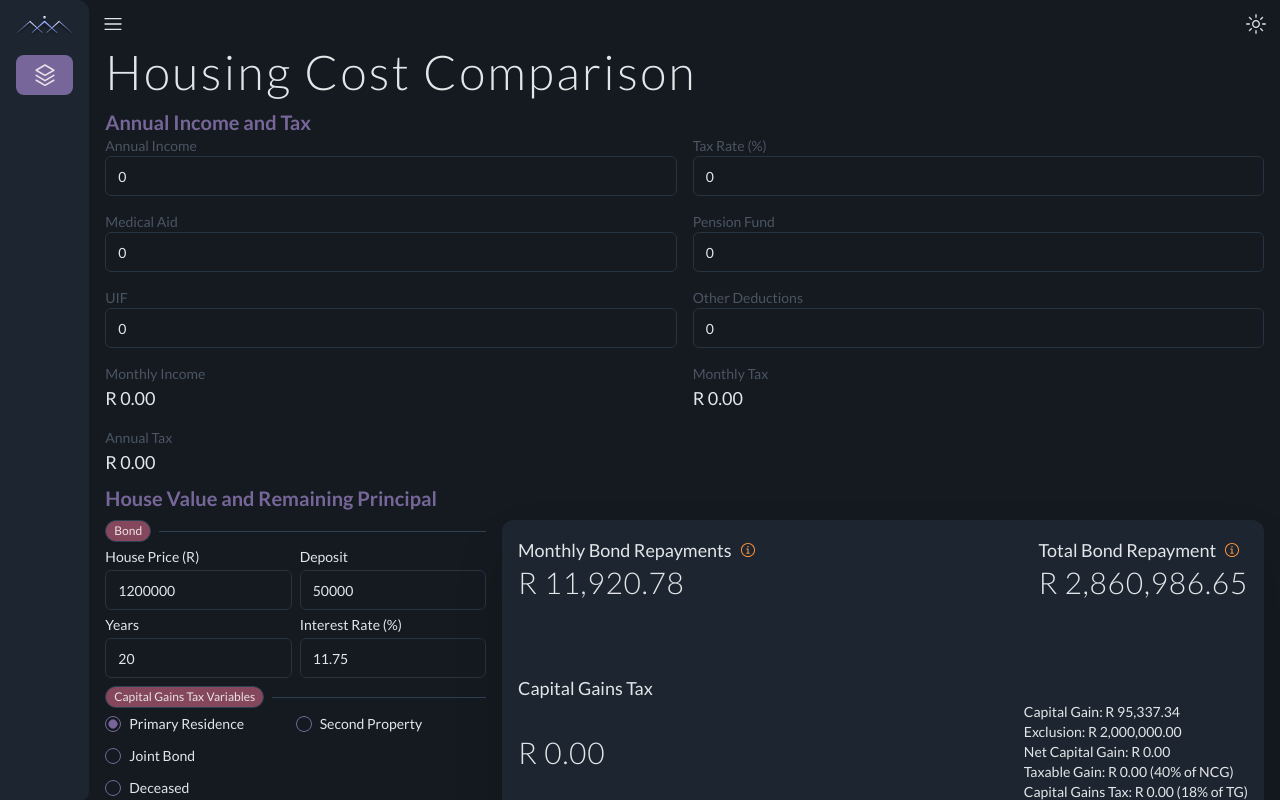
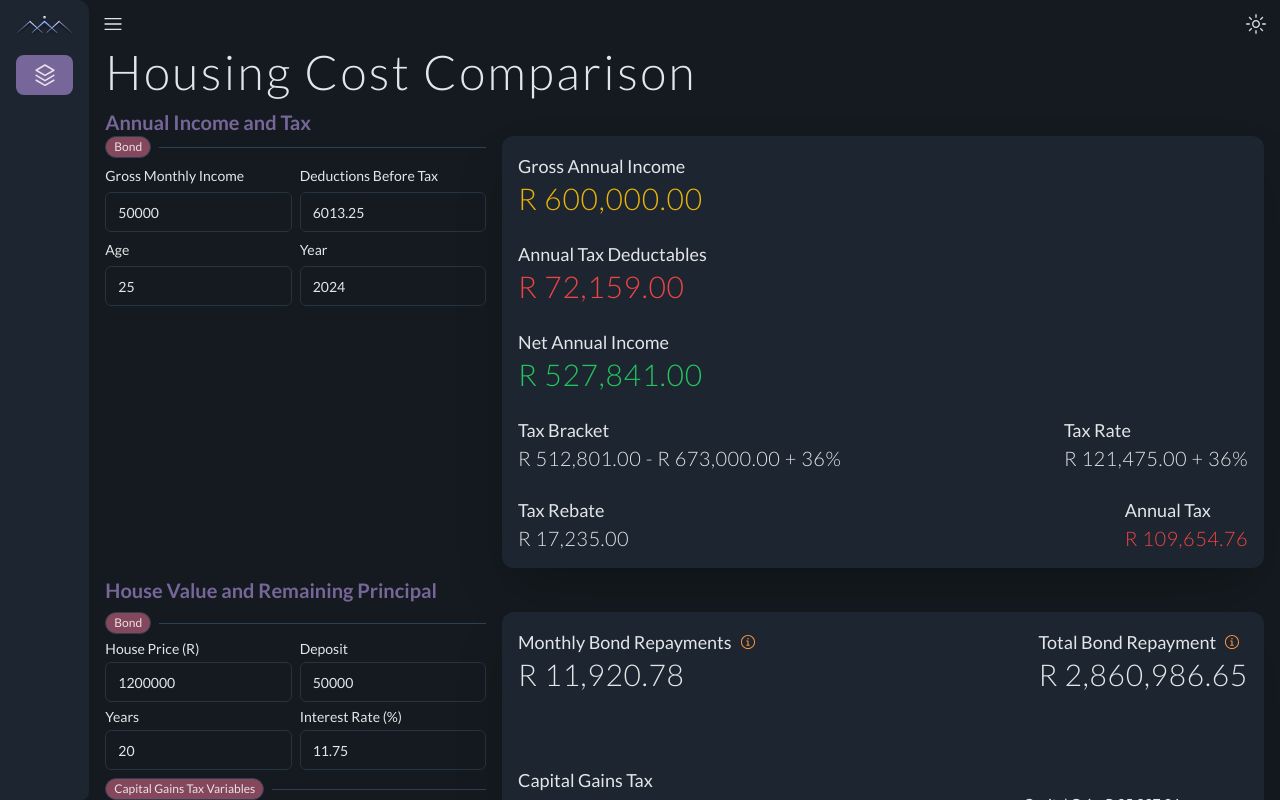
Before and after one commit to darrenmlouw/bond-comparison, a React (Vite) app: page /Comparison in a window 1280 px wide. Built offline with nearby package versions, Linux system fonts and the light colour scheme.

Commit message:
Begun Income and Taxes Section

```diff
--- /dev/null
+++ b/src/constants/taxBrackets.ts
@@ -0,0 +1,14 @@
+const TAX_BRACKETS: Record<number, Array<{ lower: number; upper: number; base: number; rate: number }>> = {
+	2024: [
+			{ lower: 1, upper: 237100, base: 0, rate: 0.18 },
+			{ lower: 237101, upper: 370500, base: 42678, rate: 0.26 },
+			{ lower: 370501, upper: 512800, base: 77362, rate: 0.31 },
+			{ lower: 512801, upper: 673000, base: 121475, rate: 0.36 },
+			{ lower: 673001, upper: 857900, base: 179147, rate: 0.39 },
+			{ lower: 857901, upper: 1817000, base: 251258, rate: 0.41 },
+			{ lower: 1817001, upper: Infinity, base: 644489, rate: 0.45 },
+	],
+	// Add more years as needed
+};
+
+export default TAX_BRACKETS;
--- /dev/null
+++ b/src/constants/taxRebates.ts
@@ -0,0 +1,10 @@
+const TAX_REBATES: Record<number, { under65: number; from65to75: number; over75: number }> = {
+	2024: {
+			under65: 17235,
+			from65to75: 26679, // 17235 + 9444
+			over75: 29824, // 17235 + 9444 + 3145
+	},
+	// Add more years as needed
+};
+
+export default TAX_REBATES;
--- /dev/null
+++ b/src/constants/taxThreshold.ts
@@ -0,0 +1,10 @@
+const TAX_THRESHOLD: Record<number, { under65: number; from65to75: number; over75: number }> = {
+	2024: {
+		under65: 95950,
+		from65to75: 148217,
+		over75: 165689,
+	},
+	// Add more years as needed
+};
+
+export default TAX_THRESHOLD;
--- a/src/contexts/SalaryContext.tsx
+++ b/src/contexts/SalaryContext.tsx
@@ -1,55 +1,47 @@
-import React, { createContext, useContext, useState, ReactNode } from 'react';
+import React, { createContext, useState, ReactNode } from 'react';
 
 interface SalaryContextType {
-    annualIncome: number;
-    setAnnualIncome: (income: number) => void;
-    taxRate: number;
-    setTaxRate: (rate: number) => void;
-    medicalAid: number;
-    setMedicalAid: (aid: number) => void;
-    pensionFund: number;
-    setPensionFund: (fund: number) => void;
-    uif: number;
-    setUif: (uif: number) => void;
-    otherDeductions: number;
-    setOtherDeductions: (deductions: number) => void;
-    monthlyTax: number;
-    annualTax: number;
-    monthlyIncome: number;
+	grossMonthlyIncome: number;
+	setGrossMonthlyIncome: (income: number) => void;
+	deductions: number;
+	setDeductions: (deductions: number) => void;
+	age: number;
+	setAge: (age: number) => void;
+	year: number;
+	setYear: (year: number) => void;
 }
 
-const SalaryContext = createContext<SalaryContextType | undefined>(undefined);
+const SalaryContext = createContext<SalaryContextType>({
+	grossMonthlyIncome: 0,
+	setGrossMonthlyIncome: () => {},
+	deductions: 0,
+	setDeductions: () => {},
+	age: 0,
+	setAge: () => {},
+	year: 0,
+	setYear: () => {},
+});
 
-export const SalaryProvider: React.FC<{ children: ReactNode }> = ({ children }) => {
-    const [annualIncome, setAnnualIncome] = useState<number>(0);
-    const [taxRate, setTaxRate] = useState<number>(0);
-    const [medicalAid, setMedicalAid] = useState<number>(0);
-    const [pensionFund, setPensionFund] = useState<number>(0);
-    const [uif, setUif] = useState<number>(0);
-    const [otherDeductions, setOtherDeductions] = useState<number>(0);
+export const SalaryProvider: React.FC<{ children: ReactNode }> = ({
+	children,
+}) => {
+	const [grossMonthlyIncome, setGrossMonthlyIncome] = useState<number>(50000);
+	const [deductions, setDeductions] = useState<number>(6013.25);
+	const [age, setAge] = useState<number>(25);
+	const [year, setYear] = useState<number>(2024);
 
-    const monthlyIncome = annualIncome / 12;
-    const monthlyTax = (annualIncome * (taxRate / 100)) / 12;
-    const annualTax = annualIncome * (taxRate / 100);
 
 	return (
 		<SalaryContext.Provider
 			value={{
-                annualIncome,
-                setAnnualIncome,
-                taxRate,
-                setTaxRate,
-                medicalAid,
-                setMedicalAid,
-                pensionFund,
-                setPensionFund,
-                uif,
-                setUif,
-                otherDeductions,
-                setOtherDeductions,
-                monthlyTax,
-                annualTax,
-                monthlyIncome,
+				grossMonthlyIncome,
+				setGrossMonthlyIncome,
+				deductions,
+				setDeductions,
+				age,
+				setAge,
+				year,
+				setYear,
 			}}
 		>
 			{children}
@@ -57,10 +49,4 @@ export const SalaryProvider: React.FC<{ children: ReactNode }> = ({ children })
 	);
 };
 
-export const useSalary = (): SalaryContextType => {
-    const context = useContext(SalaryContext);
-    if (!context) {
-        throw new Error('useSalary must be used within a SalaryProvider');
-    }
-    return context;
-};
+export default SalaryContext;
--- a/src/pages/Comparison/Comparison.tsx
+++ b/src/pages/Comparison/Comparison.tsx
@@ -102,7 +102,7 @@ const Comparison: React.FC = () => {
 		netCapitalGain,
 		inclusionRate,
 		marginalTaxRate,
-		taxableGain
+		taxableGain,
 	} = useMemo(() => {
 		const baseCost = initialBond + totalBuyingCosts;
 
@@ -115,7 +115,16 @@ const Comparison: React.FC = () => {
 			numberOfPeopleInJointBond
 		);
 		return calculator.calculate();
-	}, [initialBond, totalBuyingCosts, houseValueAfterAppreciationData, sellingYear, smallBusinessMarketValue, exclusionType, inclusionType, numberOfPeopleInJointBond]);
+	}, [
+		initialBond,
+		totalBuyingCosts,
+		houseValueAfterAppreciationData,
+		sellingYear,
+		smallBusinessMarketValue,
+		exclusionType,
+		inclusionType,
+		numberOfPeopleInJointBond,
+	]);
 
 	const totalSellingCosts = useMemo(() => {
 		return sellingCosts + otherSellingCosts + capitalGainsTax;
@@ -163,13 +172,13 @@ const Comparison: React.FC = () => {
 					Housing Cost Comparison
 				</h1>
 
-				<Salary/>
+				<Salary />
 
-				<form className="flex flex-col space-y-2">
 				<h2 className="text-xl font-bold text-primary ">
 					House Value and Remaining Principal
 				</h2>
 
+				<form className="flex flex-col space-y-2">
 					<div className="flex flex-col md:flex-row gap-4">
 						<div className="flex flex-col space-y-2 w-full md:w-1/3">
 							<div className="relative flex items-center">
@@ -785,27 +794,43 @@ const Comparison: React.FC = () => {
 									</p>
 
 									<div>
-										<p className="text-sm">Capital Gain: R{' '}
+										<p className="text-sm">
+											Capital Gain: R{' '}
 											{new Intl.NumberFormat('en-ZA', {
 												minimumFractionDigits: 2,
 												maximumFractionDigits: 2,
-										}).format(capitalGain)}</p>
-										<p className="text-sm">Exclusion: R {new Intl.NumberFormat('en-ZA', {
+											}).format(capitalGain)}
+										</p>
+										<p className="text-sm">
+											Exclusion: R{' '}
+											{new Intl.NumberFormat('en-ZA', {
 												minimumFractionDigits: 2,
 												maximumFractionDigits: 2,
-										}).format(exclusion)}</p>
-										<p className="text-sm">Net Capital Gain: R {new Intl.NumberFormat('en-ZA', {
+											}).format(exclusion)}
+										</p>
+										<p className="text-sm">
+											Net Capital Gain: R{' '}
+											{new Intl.NumberFormat('en-ZA', {
 												minimumFractionDigits: 2,
 												maximumFractionDigits: 2,
-										}).format(netCapitalGain)}</p>
-										<p className="text-sm">Taxable Gain: R {new Intl.NumberFormat('en-ZA', {
+											}).format(netCapitalGain)}
+										</p>
+										<p className="text-sm">
+											Taxable Gain: R{' '}
+											{new Intl.NumberFormat('en-ZA', {
 												minimumFractionDigits: 2,
 												maximumFractionDigits: 2,
-										}).format(taxableGain)} ({inclusionRate*100}% of NCG)</p>
-										<p className="text-sm">Capital Gains Tax: R {new Intl.NumberFormat('en-ZA', {
+											}).format(taxableGain)}{' '}
+											({inclusionRate * 100}% of NCG)
+										</p>
+										<p className="text-sm">
+											Capital Gains Tax: R{' '}
+											{new Intl.NumberFormat('en-ZA', {
 												minimumFractionDigits: 2,
 												maximumFractionDigits: 2,
-										}).format(capitalGainsTax)} ({marginalTaxRate * 100}% of TG)</p>
+											}).format(capitalGainsTax)}{' '}
+											({marginalTaxRate * 100}% of TG)
+										</p>
 									</div>
 
 									{/* <p className="text-sm bg-green-400 w-16 border-0 bg-opacity-50 rounded-full p-1 p-x-2 text-center">
--- a/src/pages/Comparison/components/Salary.tsx
+++ b/src/pages/Comparison/components/Salary.tsx
@@ -1,134 +1,228 @@
-import React from 'react';
+import React, { useContext } from 'react';
 import { Input } from '@/components/ui/input';
 import { Label } from '@/components/ui/label';
-import { useSalary } from '@/contexts/SalaryContext';
+import SalaryContext from '@/contexts/SalaryContext';
+import {
+	calculateTax,
+	getTaxBracket,
+	getTaxRebate,
+} from '@/utils/incomeTaxCalculations';
 
 const Salary: React.FC = () => {
 	const {
-        annualIncome,
-        setAnnualIncome,
-        taxRate,
-        setTaxRate,
-        medicalAid,
-        setMedicalAid,
-        pensionFund,
-        setPensionFund,
-        uif,
-        setUif,
-        otherDeductions,
-        setOtherDeductions,
-        monthlyTax,
-        annualTax,
-        monthlyIncome,
-    } = useSalary();
+		grossMonthlyIncome,
+		setGrossMonthlyIncome,
+		deductions,
+		setDeductions,
+		age,
+		setAge,
+		year,
+		setYear,
+	} = useContext(SalaryContext);
+
+	const netAnnualIncome = grossMonthlyIncome * 12 - deductions * 12;
+
+	const tax = calculateTax(netAnnualIncome, age, year);
+	const taxBracket = getTaxBracket(netAnnualIncome, year);
+	const taxRebate = getTaxRebate(age, year);
 
 	return (
 		<div>
 			<h2 className="text-xl font-bold text-primary">Annual Income and Tax</h2>
 
 			<form className="flex flex-col space-y-4">
-                <div className="flex flex-col md:flex-row md:space-x-4">
-                    <div className="flex flex-col w-full">
-                        <Label htmlFor="income" className="text-sm text-gray-600">
-                            Annual Income
+				<div className="flex flex-col md:flex-row gap-4">
+					<div className="flex flex-col space-y-2 w-full md:w-1/3">
+						<div className="relative flex items-center">
+							<div className="flex-shrink mr-2 border-[1px] bg-accent bg-opacity-100 rounded-full p-0.5 px-2 text-xs text-accent-foreground">
+								Bond
+							</div>
+							<div className="flex-grow border-t text-accent"></div>
+						</div>
+
+						<div className="flex flex-row w-full gap-2">
+							<div className="flex flex-col w-1/2 gap-1.5">
+								<Label htmlFor="income" className="text-sm ">
+									Gross Monthly Income
 								</Label>
 								<Input
 									type="number"
 									id="income"
 									name="income"
 									placeholder="Enter your annual income"
-                            value={annualIncome}
-                            onChange={(e) => setAnnualIncome(parseFloat(e.target.value))}
+									value={grossMonthlyIncome}
+									onChange={(e) =>
+										setGrossMonthlyIncome(parseFloat(e.target.value))
+									}
 								/>
 							</div>
-                    <div className="flex flex-col w-full">
-                        <Label htmlFor="tax" className="text-sm text-gray-600">
-                            Tax Rate (%)
+
+							<div className="flex flex-col w-1/2 gap-1.5">
+								<Label htmlFor="tax" className="text-sm ">
+									Deductions Before Tax
 								</Label>
 								<Input
 									type="number"
 									id="tax"
 									name="tax"
 									placeholder="Enter your tax rate"
-                            value={taxRate}
-                            onChange={(e) => setTaxRate(parseFloat(e.target.value))}
+									value={deductions}
+									step={0.01}
+									onChange={(e) => setDeductions(parseFloat(e.target.value))}
 								/>
 							</div>
 						</div>
 
-                <div className="flex flex-col md:flex-row md:space-x-4">
-                    <div className="flex flex-col w-full">
-                        <Label htmlFor="medicalAid" className="text-sm text-gray-600">
-                            Medical Aid
+						<div className="flex flex-row w-full gap-2">
+							<div className="flex flex-col w-1/2 gap-1.5">
+								<Label htmlFor="age" className="text-sm ">
+									Age
 								</Label>
 								<Input
 									type="number"
-                            id="medicalAid"
-                            name="medicalAid"
-                            placeholder="Enter your medical aid deduction"
-                            value={medicalAid}
-                            onChange={(e) => setMedicalAid(parseFloat(e.target.value))}
+									id="age"
+									name="age"
+									placeholder="Age"
+									value={age}
+									onChange={(e) => setAge(parseFloat(e.target.value))}
 								/>
 							</div>
-                    <div className="flex flex-col w-full">
-                        <Label htmlFor="pensionFund" className="text-sm text-gray-600">
-                            Pension Fund
+
+							<div className="flex flex-col w-1/2 gap-1.5">
+								<Label htmlFor="year" className="text-sm">
+									Year
 								</Label>
 								<Input
 									type="number"
-                            id="pensionFund"
-                            name="pensionFund"
-                            placeholder="Enter your pension fund deduction"
-                            value={pensionFund}
-                            onChange={(e) => setPensionFund(parseFloat(e.target.value))}
+									id="year"
+									name="year"
+									placeholder="Year"
+									value={year}
+									onChange={(e) => setYear(parseFloat(e.target.value))}
 								/>
 							</div>
 						</div>
+					</div>
 
-                <div className="flex flex-col md:flex-row md:space-x-4">
-                    <div className="flex flex-col w-full">
-                        <Label htmlFor="uif" className="text-sm text-gray-600">
-                            UIF
-                        </Label>
-                        <Input
-                            type="number"
-                            id="uif"
-                            name="uif"
-                            placeholder="Enter your UIF deduction"
-                            value={uif}
-                            onChange={(e) => setUif(parseFloat(e.target.value))}
-                        />
+					<div className="flex flex-col space-y-6 bg-card shadow-2xl p-4 rounded-xl max-h-full content-between w-full md:w-2/3 justify-between">
+						<div className="flex flex-row justify-between">
+							<div className="flex flex-col justify-between items-start">
+								<div className="flex flex-row items-center">
+									<p className="text-md sm:text-md sm:text-lg">
+										Gross Annual Income
+									</p>
 								</div>
-                    <div className="flex flex-col w-full">
-                        <Label htmlFor="otherDeductions" className="text-sm text-gray-600">
-                            Other Deductions
-                        </Label>
-                        <Input
-                            type="number"
-                            id="otherDeductions"
-                            name="otherDeductions"
-                            placeholder="Enter other deductions"
-                            value={otherDeductions}
-                            onChange={(e) => setOtherDeductions(parseFloat(e.target.value))}
-                        />
+
+								<p className="text-2xl sm:text-3xl font-light tracking-wide text-yellow-500">
+									R{' '}
+									{new Intl.NumberFormat('en-ZA', {
+										minimumFractionDigits: 2,
+										maximumFractionDigits: 2,
+									}).format(grossMonthlyIncome * 12)}
+								</p>
 							</div>
 						</div>
 
-                <div className="flex flex-col md:flex-row md:space-x-4">
-                    <div className="flex flex-col w-full">
-                        <Label className="text-sm text-gray-600">Monthly Income</Label>
-                        <p className="text-lg font-medium">{`R ${monthlyIncome.toFixed(2)}`}</p>
+						<div className="flex flex-row justify-between">
+							<div className="flex flex-col justify-between items-start">
+								<div className="flex flex-row items-center">
+									<p className="text-md sm:text-lg">Annual Tax Deductables</p>
 								</div>
-                    <div className="flex flex-col w-full">
-                        <Label className="text-sm text-gray-600">Monthly Tax</Label>
-                        <p className="text-lg font-medium">{`R ${monthlyTax.toFixed(2)}`}</p>
+
+								<p className="text-2xl sm:text-3xl font-light tracking-wide text-red-500">
+									R{' '}
+									{new Intl.NumberFormat('en-ZA', {
+										minimumFractionDigits: 2,
+										maximumFractionDigits: 2,
+									}).format(deductions * 12)}
+								</p>
 							</div>
 						</div>
 
-                <div className="flex flex-col md:flex-row md:space-x-4">
-                    <div className="flex flex-col w-full">
-                        <Label className="text-sm text-gray-600">Annual Tax</Label>
-                        <p className="text-lg font-medium">{`R ${annualTax.toFixed(2)}`}</p>
+						<div className="flex flex-row justify-between">
+							<div className="flex flex-col justify-between items-start">
+								<div className="flex flex-row items-center">
+									<p className="text-md sm:text-lg">Net Annual Income</p>
+								</div>
+
+								<p className="text-2xl sm:text-3xl font-light tracking-wide text-green-500">
+									R{' '}
+									{new Intl.NumberFormat('en-ZA', {
+										minimumFractionDigits: 2,
+										maximumFractionDigits: 2,
+									}).format(grossMonthlyIncome * 12 - deductions * 12)}
+								</p>
+							</div>
+						</div>
+
+						<div className="flex flex-row justify-between">
+							<div className="flex flex-col justify-between items-start">
+								<div className="flex flex-row items-center">
+									<p className="text-md sm:text-lg">Tax Bracket</p>
+								</div>
+
+								<p className="text-xl font-light tracking-wide">
+									R{' '}
+									{new Intl.NumberFormat('en-ZA', {
+										minimumFractionDigits: 2,
+										maximumFractionDigits: 2,
+									}).format(taxBracket.lower)}{' '}
+									- R{' '}
+									{taxBracket.upper === Infinity
+										? 'Inf'
+										: new Intl.NumberFormat('en-ZA', {
+												minimumFractionDigits: 2,
+												maximumFractionDigits: 2,
+										  }).format(taxBracket.upper)}{' '}
+									+ {taxBracket.rate * 100}%
+								</p>
+							</div>
+
+							<div className="flex flex-col justify-between items-start">
+								<div className="flex flex-row items-center">
+									<p className="text-md sm:text-lg">Tax Rate</p>
+								</div>
+
+								<p className="text-xl font-light tracking-wide">
+									R{' '}
+									{new Intl.NumberFormat('en-ZA', {
+										minimumFractionDigits: 2,
+										maximumFractionDigits: 2,
+									}).format(taxBracket.base)}{' '}
+									+ {taxBracket.rate * 100}%
+								</p>
+							</div>
+						</div>
+
+						<div className="flex flex-row justify-between">
+							<div className="flex flex-col justify-between items-start">
+								<div className="flex flex-row items-center">
+									<p className="text-md sm:text-lg">Tax Rebate</p>
+								</div>
+
+								<p className="text-xl font-light tracking-wide">
+									R{' '}
+									{new Intl.NumberFormat('en-ZA', {
+										minimumFractionDigits: 2,
+										maximumFractionDigits: 2,
+									}).format(taxRebate)}
+								</p>
+							</div>
+
+							<div className="flex flex-col justify-between items-start">
+								<div className="flex flex-row items-center">
+									<p className="text-md sm:text-lg">Annual Tax</p>
+								</div>
+
+								<p className="text-xl font-light tracking-wide text-red-500">
+									R{' '}
+									{new Intl.NumberFormat('en-ZA', {
+										minimumFractionDigits: 2,
+										maximumFractionDigits: 2,
+									}).format(tax)}
+								</p>
+							</div>
+						</div>
 					</div>
 				</div>
 			</form>
--- /dev/null
+++ b/src/utils/incomeTaxCalculations.ts
@@ -0,0 +1,95 @@
+import TAX_BRACKETS from '@/constants/taxBrackets';
+import TAX_REBATES from '@/constants/taxRebates';
+import TAX_THRESHOLD from '@/constants/taxThreshold';
+
+export const calculateTax = (
+	annualIncome: number,
+	age: number,
+	year: number
+) => {
+	const brackets = TAX_BRACKETS[year];
+	const rebates = TAX_REBATES[year];
+	const thresholds = TAX_THRESHOLD[year];
+
+	if (!brackets || !rebates || !thresholds) {
+		throw new Error(
+			`Tax brackets, rebates, or thresholds for the year ${year} are not defined.`
+		);
+	}
+
+	let tax = 0;
+	const remainingIncome = annualIncome;
+	console.log('Rem: ', remainingIncome);
+	let threshold = thresholds.under65;
+
+	if (age >= 65 && age < 75) {
+		threshold = thresholds.from65to75;
+	} else if (age >= 75) {
+		threshold = thresholds.over75;
+	}
+
+	// If annual income is below the threshold, tax is 0
+	if (annualIncome <= threshold) {
+		return 0;
+	}
+
+	for (const bracket of brackets) {
+		if (remainingIncome >= bracket.lower && remainingIncome <= bracket.upper) {
+			tax =
+				bracket.base + bracket.rate * (remainingIncome - (bracket.lower - 1));
+			break;
+		}
+	}
+
+	let rebate = rebates.under65;
+	if (age >= 65 && age < 75) {
+		rebate = rebates.from65to75;
+	} else if (age >= 75) {
+		rebate = rebates.over75;
+	}
+
+	return Math.max(tax - rebate, 0); // Ensure that tax doesn't go negative after rebate
+};
+
+export const getTaxBracket = (annualIncome: number, year: number) => {
+	const brackets = TAX_BRACKETS[year];
+
+	if (!brackets) {
+		throw new Error(`Tax brackets for the year ${year} are not defined.`);
+	}
+
+	for (const bracket of brackets) {
+		if (annualIncome <= bracket.upper) {
+			return bracket;
+		}
+	}
+
+	return brackets[brackets.length - 1];
+};
+
+export const getTaxRebate = (age: number, year: number) => {
+	const rebates = TAX_REBATES[year];
+
+	if (!rebates) {
+		throw new Error(`Tax rebates for the year ${year} are not defined.`);
+	}
+
+	if (age < 65) {
+		return rebates.under65;
+	} else if (age >= 65 && age < 75) {
+		return rebates.from65to75;
+	} else {
+		return rebates.over75;
+	}
+};
+
+export const calculateNetIncome = (
+	annualIncome: number,
+	age: number,
+	year: number
+) => {
+	const tax = calculateTax(annualIncome, age, year);
+	const netIncome = annualIncome - tax;
+
+	return netIncome;
+};
```
Lines whose indentation alone changed are shown as unchanged.
